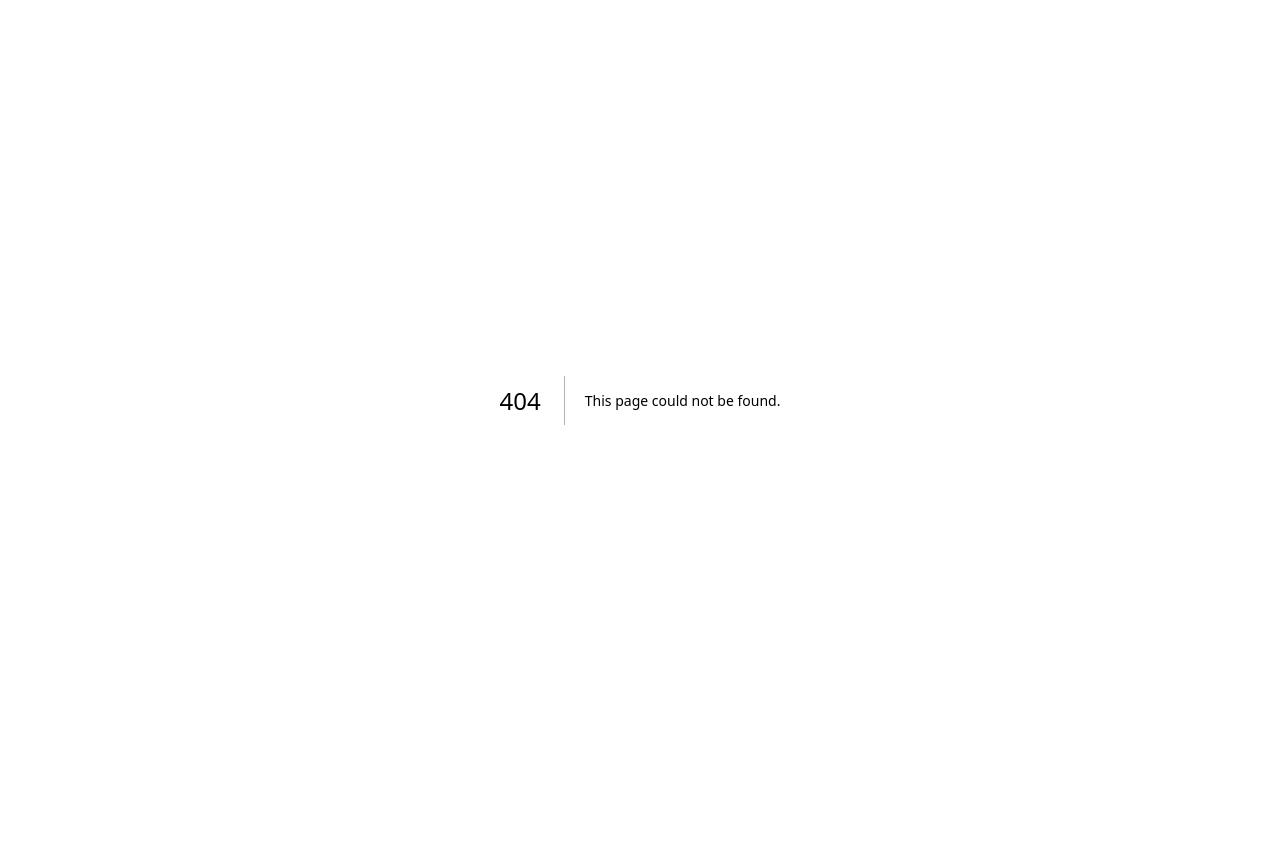
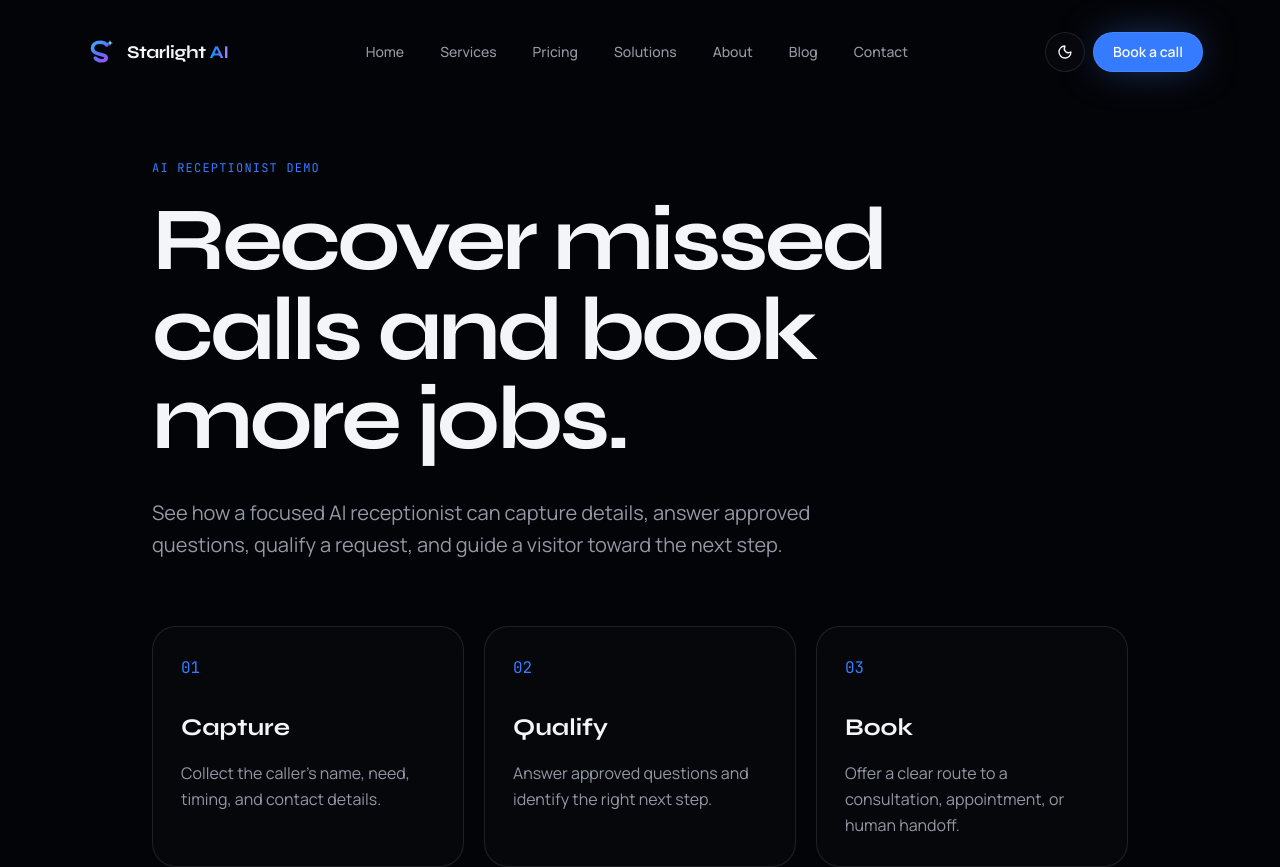
Before and after one commit to abbasimohsin392-prog/Starlight, a Next.js app: page /demo in a window 1280 px wide. Before the commit this address had no page. Shown: the top 867 px of the page. Before the commit the page ends 800 px from the top, so only its background shows below. Built offline with nearby package versions, Linux system fonts and the light colour scheme.

Commit message:
Restore demo route in current design

```diff
--- /dev/null
+++ b/app/demo/page.tsx
@@ -0,0 +1,5 @@
+import type { Metadata } from 'next'
+import { Nav } from '@/components/site/nav'
+import { Footer } from '@/components/site/footer'
+export const metadata: Metadata = { title: 'AI Receptionist Demo | Starlight AI', description: 'Explore how an AI receptionist can capture enquiries, qualify callers, and book jobs.', alternates: { canonical: '/demo' } }
+export default function DemoPage(){return <><Nav/><main className="mx-auto max-w-5xl px-6 pt-40 pb-28"><p className="font-mono text-xs uppercase tracking-widest text-primary">AI receptionist demo</p><h1 className="font-display mt-5 max-w-4xl text-[clamp(2.75rem,7vw,6rem)] font-bold leading-none tracking-[-0.04em]">Recover missed calls and book more jobs.</h1><p className="mt-8 max-w-2xl text-xl leading-relaxed text-muted-foreground">See how a focused AI receptionist can capture details, answer approved questions, qualify a request, and guide a visitor toward the next step.</p><div className="mt-16 grid gap-5 md:grid-cols-3">{[['01','Capture','Collect the caller’s name, need, timing, and contact details.'],['02','Qualify','Answer approved questions and identify the right next step.'],['03','Book','Offer a clear route to a consultation, appointment, or human handoff.']].map(([n,t,d])=><article key={n} className="rounded-3xl border border-border bg-surface/60 p-7"><span className="font-mono text-primary">{n}</span><h2 className="font-display mt-8 text-2xl font-bold">{t}</h2><p className="mt-4 leading-relaxed text-muted-foreground">{d}</p></article>)}</div><a href="https://calendly.com/starlightai306/30min" target="_blank" rel="noreferrer" className="mt-12 inline-flex h-14 items-center rounded-full bg-primary px-7 font-semibold text-primary-foreground">Book a strategy call</a></main><Footer/></>}
```
